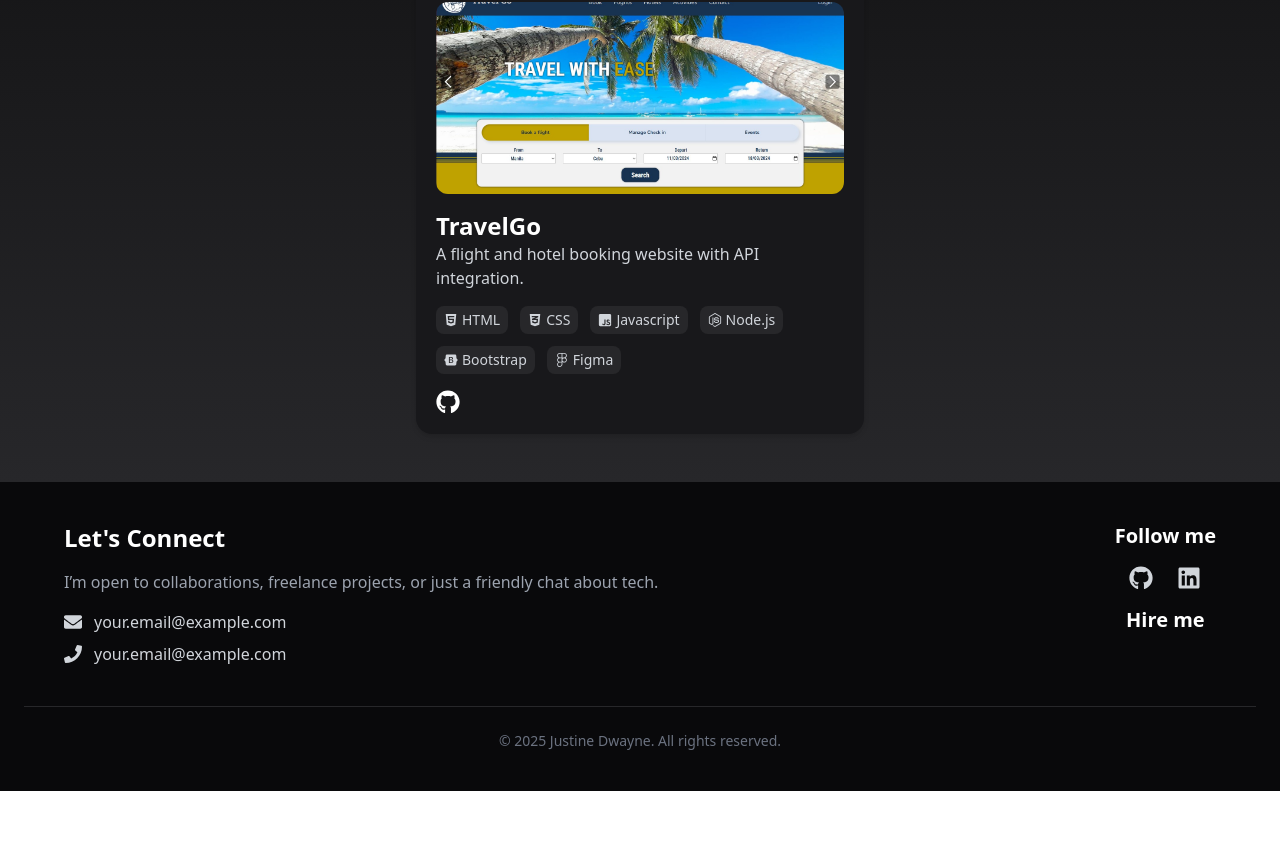
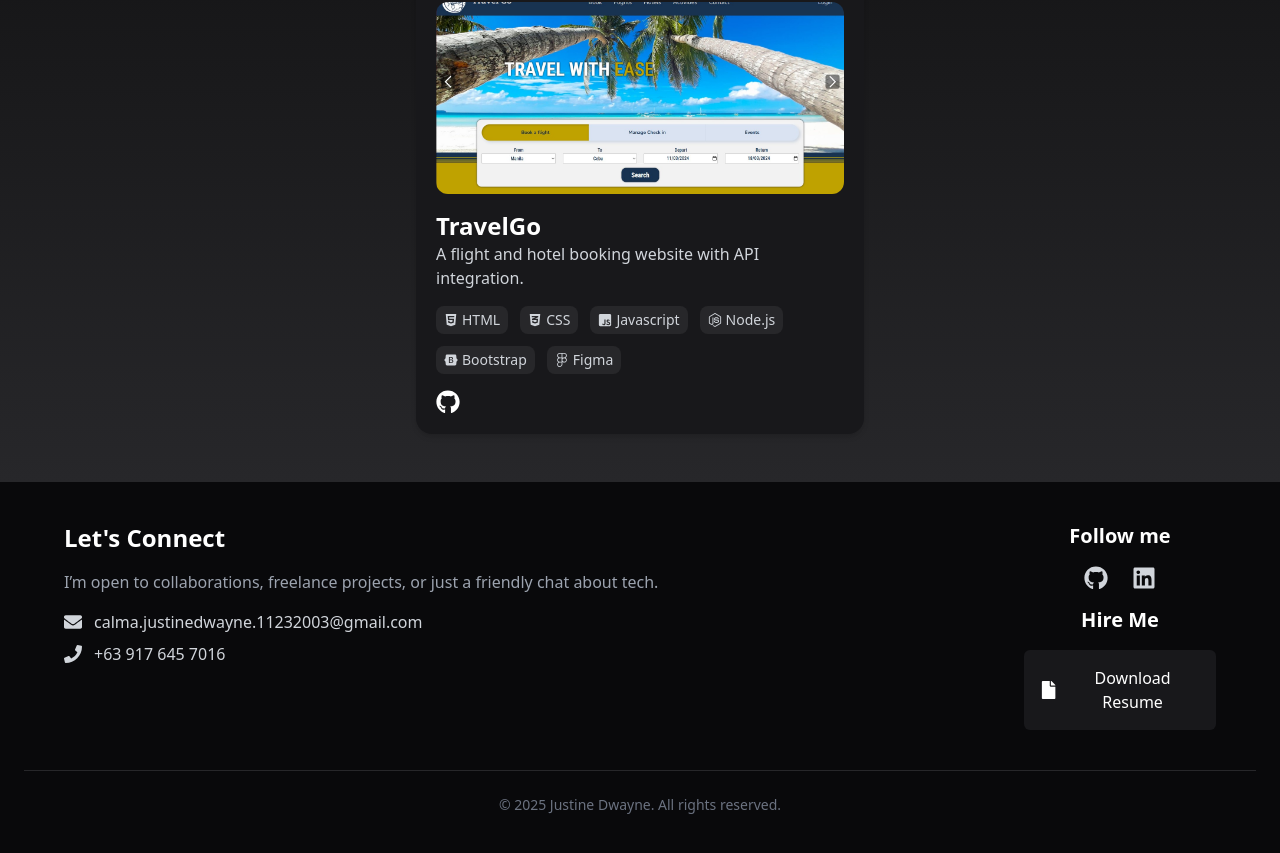
Before and after one commit to JustineDwayne/Dwayne-Portfolio, a React (Create React App) app: page / in a window 1280 px wide. Shown: the part 2859-3712 px from the top of the page. Before the commit the page ends 3650 px from the top, so only its background shows below. Built offline with nearby package versions, Linux system fonts and the light colour scheme.

Commit message:
Finalization

```diff
--- a/src/Components/Contact.jsx
+++ b/src/Components/Contact.jsx
@@ -1,5 +1,5 @@
 import React from 'react';
-import { FaEnvelope, FaGithub, FaLinkedin, FaTwitter, FaPhone } from 'react-icons/fa';
+import { FaEnvelope, FaGithub, FaLinkedin, FaPhone, FaFile } from 'react-icons/fa';
 
 export default function Footer() {
     return (
@@ -14,15 +14,13 @@ export default function Footer() {
                     </p>
                     <div className="flex items-center gap-3 text-gray-300">
                         <FaEnvelope className="text-lg" />
-                        <a href="mailto:your.email@example.com" className="hover:text-blue-400 transition">
-                            your.email@example.com
+                        <a href="mailto:calma.justinedwayne.11232003@gmail.comsition">
+                            calma.justinedwayne.11232003@gmail.com
                         </a>
                     </div>
                     <div className="flex items-center gap-3 text-gray-300 pt-2">
                         <FaPhone className="text-lg" />
-                        <a href="mailto:your.email@example.com" className="hover:text-blue-400 transition">
-                            your.email@example.com
-                        </a>
+                           +63 917 645 7016
                     </div>
                 </div>
 
@@ -40,8 +38,13 @@ export default function Footer() {
                         </div>
                     </div>
                     <div className="flex flex-col items-center">
-                        <h4 className="text-white text-xl font-semibold mb-4">Hire me</h4>
-
+                        <h4 className="text-white text-xl font-semibold mb-4">Hire Me</h4>
+                        <a href="/JDCalma - Resume 2025.pdf" download>
+                            <button className="flex items-center justify-center bg-zinc-900 hover:bg-zinc-800 text-white py-4 px-4 w-[12rem] rounded-md transition">
+                                <FaFile className="mr-2 text-lg" />
+                                <span>Download Resume</span>
+                            </button>
+                        </a>
                     </div>
                 </div>
             </div>
--- a/src/Components/Projects.jsx
+++ b/src/Components/Projects.jsx
@@ -23,7 +23,7 @@ const projects = [
         id: 1,
         img: sl,
         name: 'Sense Leads Website',
-        desc: "A company website that I've worked on as an intern for Sense Leads Electronics and Contsturction Corp.",
+        desc: "A company website that I've worked on as an intern for Sense Leads Electronics and Construction Corp.",
         used: [
             {
                 name: 'React',
```
Also changed, not shown: 1 other file (tests, documents, lock files or other folders).
